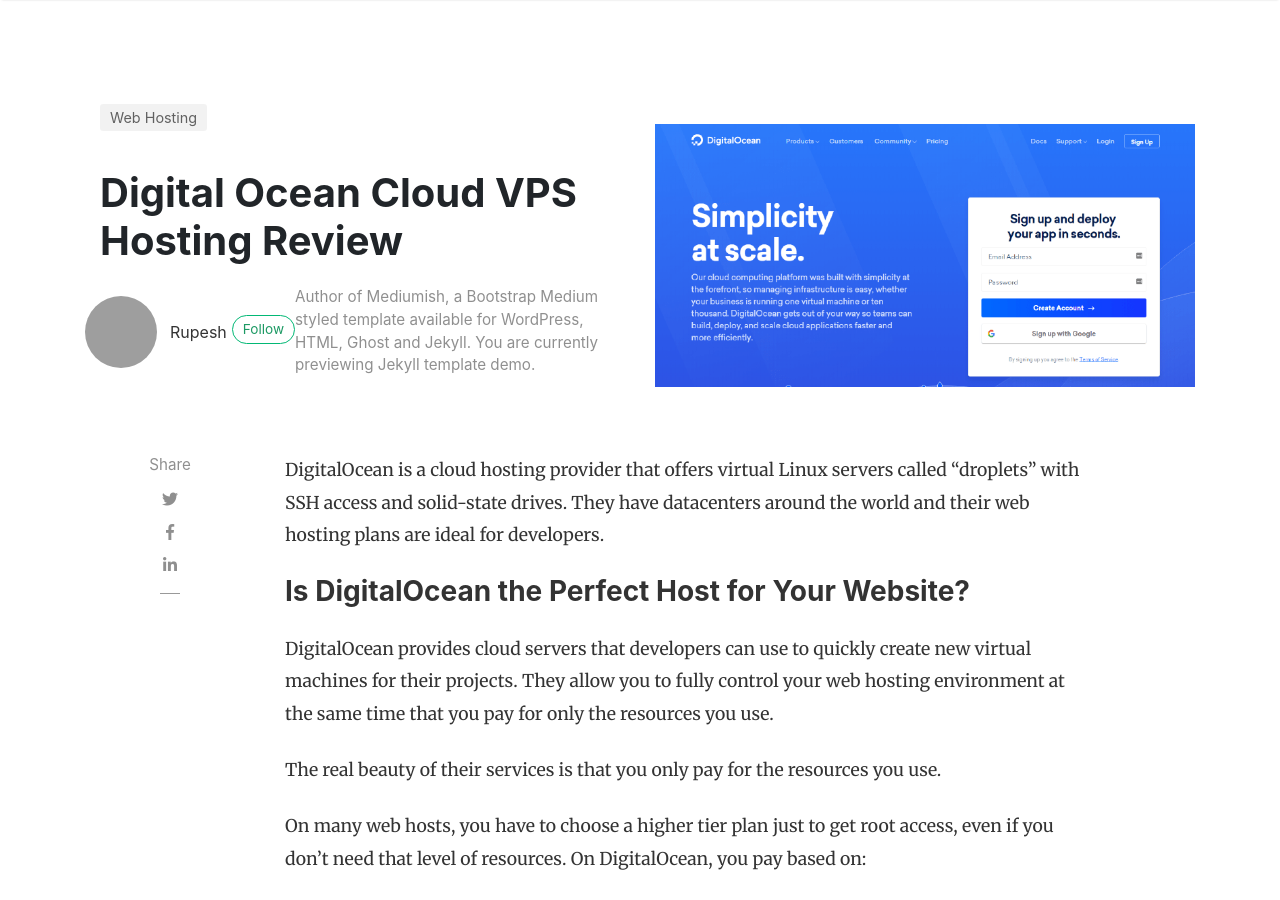
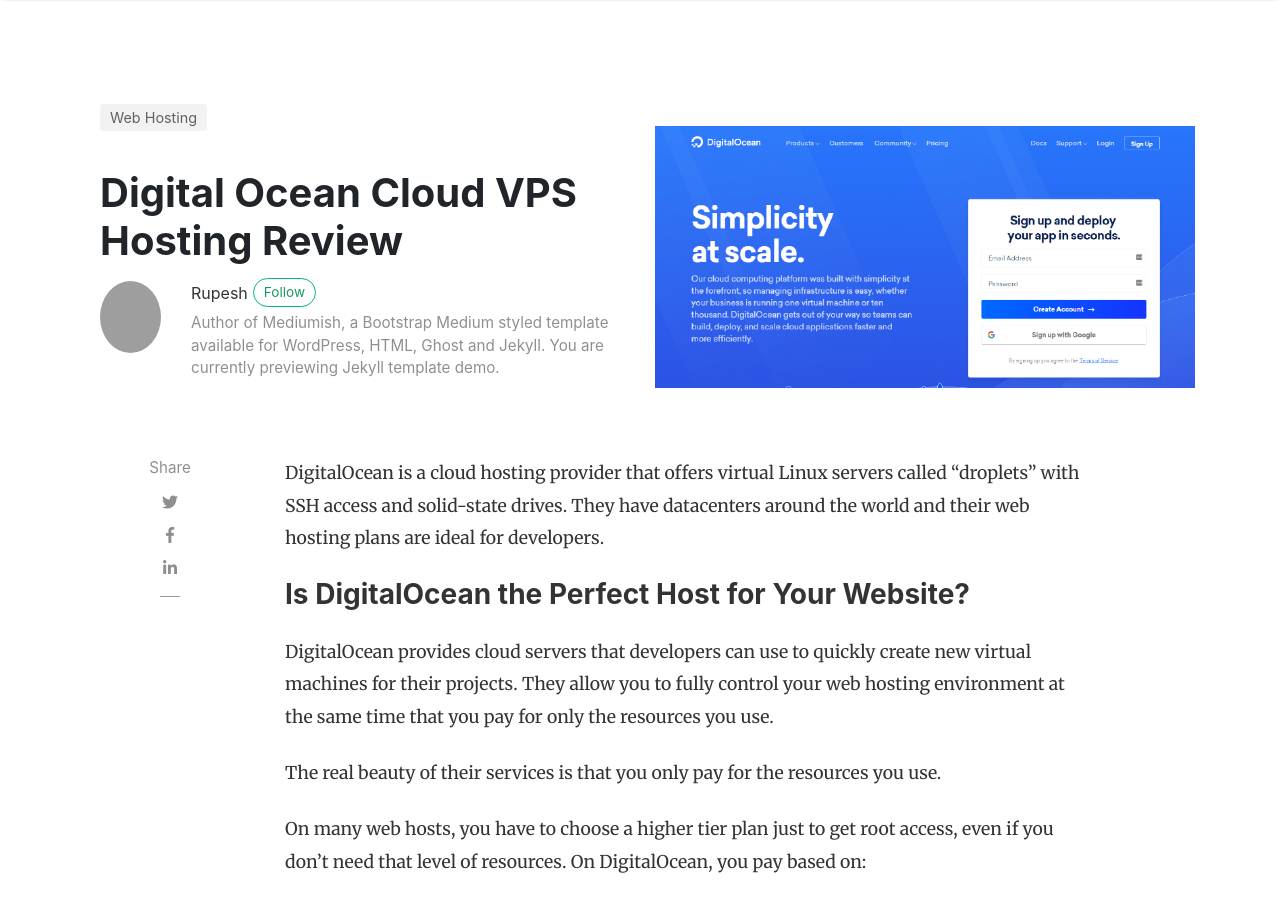
Before and after one commit to patilsab/rp, a Jekyll site: the page built from _posts/2019-12-21-digital-ocean-cloud-vps-hosting-review.md, in a window 1280 px wide and 900 px high. Built offline with Jekyll 4.4.1, drawn with Linux system fonts in a browser that asks for light colours; nearby versions of some CDN libraries; comment, search, counter and statistics services are not loaded; grey boxes are pictures that could not be loaded.

Commit message:
Update post.html

```diff
--- a/_layouts/post.html
+++ b/_layouts/post.html
@@ -29,13 +29,14 @@ post_class: post-template
 		{% assign author = site.authors[page.author] %}
                 {% if page.author %}
                 <div class="row post-top-meta">
-                   <div class="d-flex align-items-center">
+                    <div class="col-xs-12 col-md-3 col-lg-2 text-center text-md-left mb-4 mb-md-0">
                         {% if author.avatar %}
                         <img class="author-thumb" src="{{site.baseurl}}/{{ author.avatar }}" alt="{{ author.display_name }}">
                         {% else %}
                         <img class="author-thumb" src="https://www.gravatar.com/avatar/{{ author.gravatar }}?s=250&d=mm&r=x" alt="{{ author.display_name }}">
                         {% endif %}
-
+                    </div>
+                    <div class="col-xs-12 col-md-9 col-lg-10 text-center text-md-left">
                         <a target="_blank" class="link-dark" href="{{ author.web }}">{{ author.display_name }}</a><a target="_blank" href="{{ author.twitter }}" class="btn follow">Follow</a>
                         <span class="author-description">{{ author.description }}</span>
                     </div>
```
